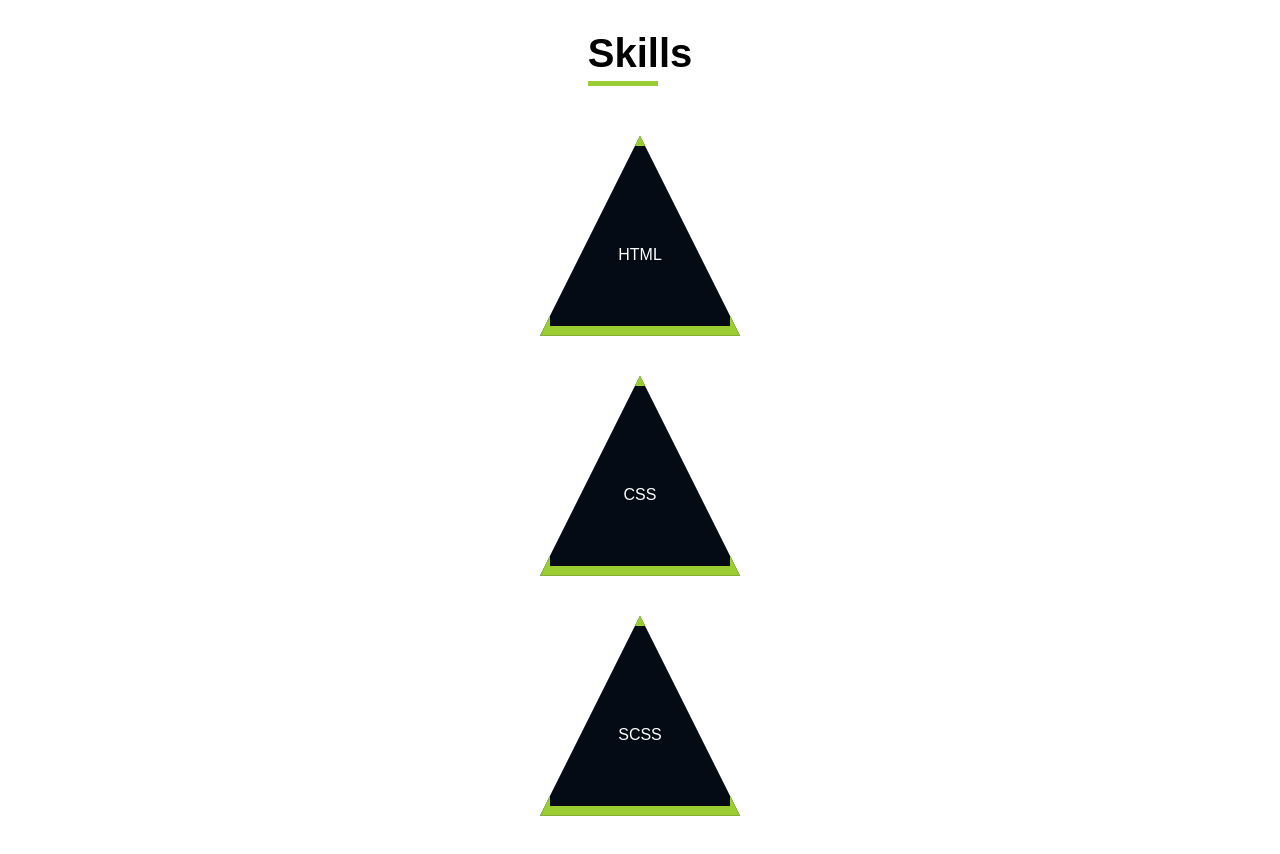
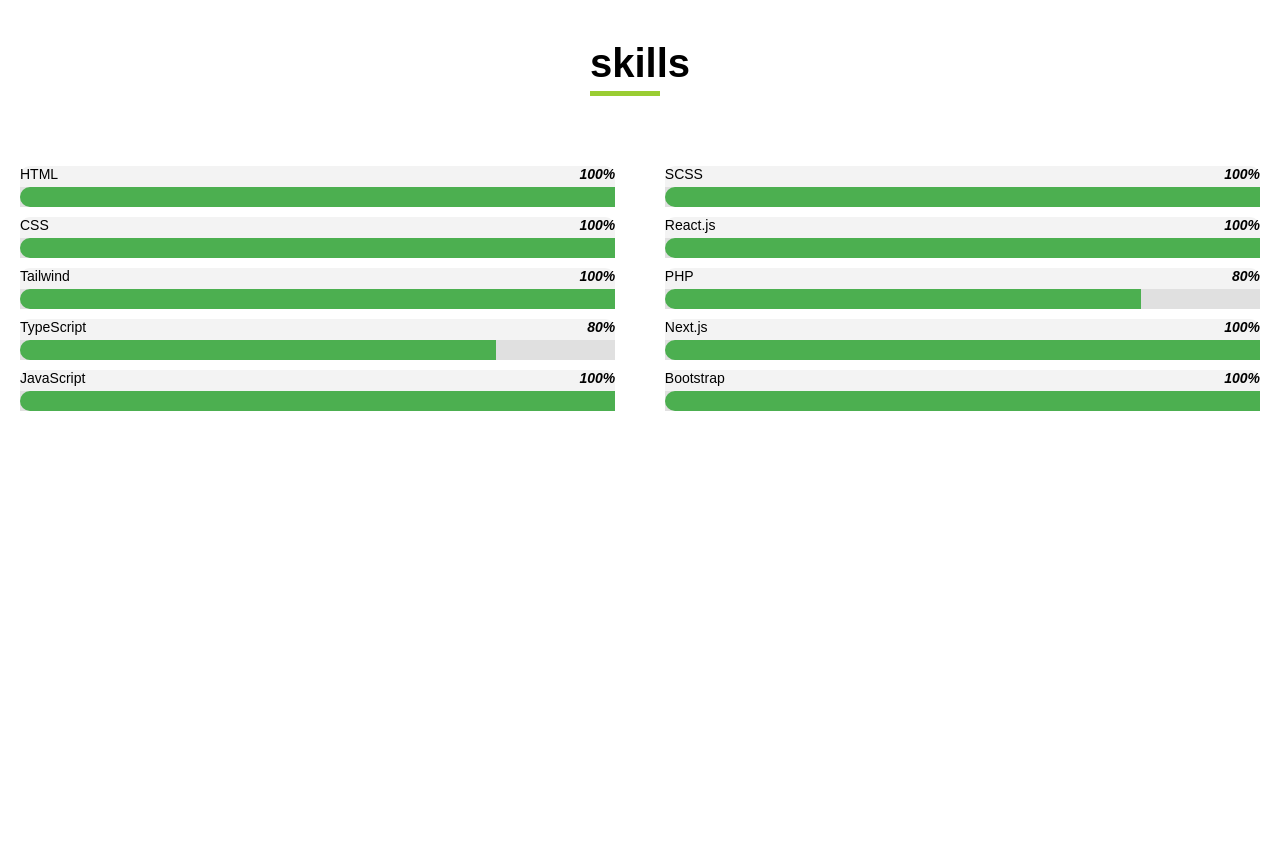
Before and after one commit to MahsumaRezai/Powerful_girls, a React (Create React App) app: page / in a window 1280 px wide. Shown: the part 1420-2274 px from the top of the page. After the commit the page ends 1881 px from the top, so only its background shows below. Built offline with nearby package versions, Linux system fonts and the light colour scheme.

Commit message:
work on the head section

```diff
--- a/src/App.js
+++ b/src/App.js
@@ -3,16 +3,17 @@
 import { About } from './Components/About';
 import Head from './Components/Head';
 import { Main } from './Components/Main';
-import { Active } from './Components/Active';
+import Skills from './Components/Skill';
 
 
 const App = (props) => {
     return (
         <Fragment>
-            <Head/>
-            <Main/>
-            <About/>
-            <Active/>
+            <Head />
+            <Main />
+            <About />
+            <Skills />
+
 
 
         </Fragment>
--- a/src/Components/Active.js
+++ b/src/Components/Active.js
@@ -1,62 +1,35 @@
-import classes from './Skill.module.css'
 
-export const Active = (props) => {
+import React from 'react';
+import { Fragment } from 'react';
+import './Skill.css';
+
+
+
+const Active = ({ skillName, percentage }) => {
     return (
-        <div className={classes.cardskill}>
-            <div className={classes.textabout}>
-                <h1 className={classes.title}>Skills</h1>
+        <Fragment>
+
+            <div className="progress">
+                <span className="skill">
+                    <span>{skillName}</span> <i className="val">{percentage}%</i>
+                </span>
+                <div className="progress-bar-wrap">
+                    <div
+                        className="progress-bar"
+                        role="progressbar"
+                        aria-valuenow={percentage}
+                        aria-valuemin="0"
+                        aria-valuemax="100"
+                        style={{ width: `${percentage}%` }} // Dynamically set the width based on percentage
+                    ></div>
+                </div>
             </div>
 
-            <div className={classes.wapperskill}>
-                <div className={classes.skill}>
-                    <p>HTML</p>
-                </div>
-                <div className={classes.skill}>
-                    <p>CSS</p>
+        </Fragment>
 
 
-                </div>
-                <div className={classes.skill}>
-                    <p>SCSS</p>
 
-                </div>
-                <div className={classes.skill}>
-                    <p>JAVASCRIPT</p>
+    );
+};
 
-                </div>
-                <div className={classes.skill}>
-                    <p>Type script</p>
-
-                </div>
-
-            </div>
-            <div className={classes.wapperskill}>
-                <div className={classes.skill}>
-                    <p>React js</p>
-
-                </div>
-                <div className={classes.skill}>
-                    <p>Php</p>
-
-                </div>
-                <div className={classes.skill}>
-                    <p>
-                        Next js</p>
-
-                </div>
-                <div className={classes.skill}>
-                    <p>Bootstrap</p>
-
-                </div>
-                <div className={classes.skill}>
-                    <p>
-                        Tailwind</p>
-
-                </div>
-
-            </div>
-
-
-        </div>
-    )
-}
+export default Active;
--- a/src/Components/Main.js
+++ b/src/Components/Main.js
@@ -10,8 +10,7 @@
                 <div className={classes.textmain}>
                     <p>Welcome to my portfolio website!</p>
                     <h1 className={classes.name}>Hi, I'm Masoumeh <span className={classes.job}>Full-Stack Developer</span></h1>
-                    <span>Building a successful product is a challenge. I am highly energetic in user experience design,
-                         interfaces and web development.</span>
+                    <span className={classes.condation}>Climbing Under Any Conditions</span>
                 </div>
                 <div>
                         <img src={img} alt="" className={classes.triangle}></img>
--- a/src/Components/Main.module.css
+++ b/src/Components/Main.module.css
@@ -12,7 +12,7 @@
 .triangle{
 
     clip-path: polygon(25% 0%, 100% 0%, 75% 100%, 0% 100%);
-    border: 20px solid yellowgreen;
+    border: 20px solid #4caf50;;
     height: 550px;
 
 }
@@ -25,16 +25,25 @@
     color: wheat;
 
 }
+.textmain p {
+    font-size: 25px;
+    font-weight: bold;
+
+}
 .name {
     font-size: 40px;
     font-weight: bold;
 
 }
 .job {
-    color: yellowgreen
+    color: #4caf50;
+}
+.condation {
+    font-size: 25px;
+    font-weight: bold
 }
 /* res */
-@media screen and (max-width: 950px) {
+@media screen and (max-width: 1280px) {
     .main {
       padding: 40px 20px;
       flex-direction: column
--- /dev/null
+++ b/src/Components/Skill.css
@@ -0,0 +1,44 @@
+
+.progress {
+    width: 100%;
+    background-color: #f3f3f3;
+    border-radius: 10px;
+    margin-bottom: 10px;
+  }
+
+  .progress-bar-wrap {
+    width: 100%;
+    background-color: #e0e0e0;
+  }
+
+  .progress-bar {
+    height: 20px;
+    background-color: #4caf50;
+    border-radius: 10px 0 0 10px;
+    transition: width 0.3s ease;
+  }
+
+  .skill {
+    display: flex;
+    justify-content: space-between;
+    font-size: 14px;
+    margin-bottom: 5px;
+  }
+
+  .val {
+    font-weight: bold;
+  }
+  .container {
+    padding: 20px;
+  }
+
+  .skills-content {
+    display: flex;
+    flex-wrap: wrap;
+    justify-content: space-between;
+  }
+
+  .col-lg-6 {
+    width: 48%;
+    margin-bottom: 20px;
+  }
--- /dev/null
+++ b/src/Components/Skill.js
@@ -0,0 +1,46 @@
+import React from 'react';
+import './Skill.css';
+import Active from './Active.js';
+import { Fragment } from 'react';
+import { Title } from './Title';
+
+
+const Skills = () => {
+    // Skills data
+    const skills = [
+        { name: 'HTML', percentage: 100 },
+        { name: 'CSS', percentage: 100 },
+        { name: 'Tailwind', percentage: 100 },
+        { name: 'TypeScript', percentage: 80 },
+        { name: 'JavaScript', percentage: 100 },
+        { name: 'SCSS', percentage: 100 },
+        { name: 'React.js', percentage: 100 },
+        { name: 'PHP', percentage: 80 },
+        { name: 'Next.js', percentage: 100 },
+        { name: 'Bootstrap', percentage: 100 }
+    ];
+
+    return (
+        <Fragment>
+            <Title  title="skills"/>
+
+            <div className="container" data-aos="fade-up" data-aos-delay="100">
+                <div className="row skills-content skills-animation">
+                    <div className="col-lg-6">
+                        {skills.slice(0, 5).map(skill => (
+                            <Active key={skill.name} skillName={skill.name} percentage={skill.percentage} />
+                        ))}
+                    </div>
+                    <div className="col-lg-6">
+                        {skills.slice(5).map(skill => (
+                            <Active key={skill.name} skillName={skill.name} percentage={skill.percentage} />
+                        ))}
+                    </div>
+                </div>
+            </div>
+        </Fragment>
+
+    );
+};
+
+export default Skills;
--- a/src/Components/Skill.module.css
+++ /dev/null
@@ -1,60 +0,0 @@
-.cardskill {
-    display: flex;
-    flex-direction: column;
-    justify-content: center;
-    align-items: center;
-    gap:30px;
-    padding: 20px;
-    margin: 10px;
-}
-.wapperskill {
-    display: flex;
-    flex-direction: row;
-    justify-content: center;
-    align-items: center;
-    gap:40px;
-    color: white
-
-}
-.skill {
-    clip-path: polygon(50% 0%, 0% 100%, 100% 100%);
-    width: 200px;
-    height: 200px;
-    background: #040b14;
-    border: 10px solid yellowgreen;
-    color: white;
-    text-align: center;
-
-
-}
-.skill p {
-    color: white;
-    text-align: center;
-    padding-top: 100px;
-    text-transform: uppercase
-
-}
-.textabout h1 {
-    font-size: 40px;
-    font-weight: 700;
-    margin-bottom: 20px;
-    padding-bottom: 10px;
-    position: relative;
-}
-.textabout h1:after {
-    content: "";
-    position: absolute;
-    display: block;
-    width: 70px;
-    height: 5px;
-    background: yellowgreen;
-    left: 0;
-    bottom: 0;
-}
-/* Res section */
- @media screen and (max-width:1280px) {
-    .wapperskill {
-        flex-direction: column
-    }
-
- }
--- /dev/null
+++ b/src/Components/Title.js
@@ -0,0 +1,16 @@
+import { Fragment } from 'react';
+import classes from './Title.module.css'
+
+export const Title = (props) => {
+    return (
+        <Fragment>
+            <div className={classes.textabout}>
+                <div className={classes.textabout}>
+                    <h1 className={classes.title}>{props.title}</h1>
+                </div>
+            </div>
+
+
+        </Fragment>
+    )
+}
--- /dev/null
+++ b/src/Components/Title.module.css
@@ -0,0 +1,26 @@
+.textabout {
+    display: flex;
+    flex-direction: column;
+    justify-content: center;
+    align-items: center;
+    gap:20px ;
+    padding: 20px;
+
+}
+.textabout h1 {
+    font-size: 40px;
+    font-weight: 700;
+    margin-bottom: 10px;
+    padding-bottom: 10px;
+    position: relative;
+}
+.textabout h1:after {
+    content: "";
+    position: absolute;
+    display: block;
+    width: 70px;
+    height: 5px;
+    background: yellowgreen;
+    left: 0;
+    bottom: 0;
+}
```
